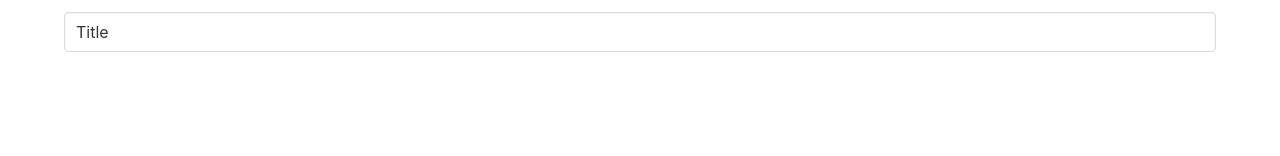
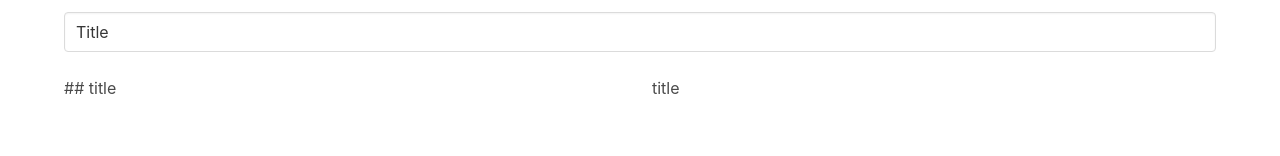
Before and after one commit to tomimandalap/vue3-typescript, a Vue app: page /posts/new in a window 1280 px wide. Shown: the part 144-300 px from the top of the page. Built offline with nearby package versions, Linux system fonts and the light colour scheme.

Commit message:
feat: install marked

```diff
--- a/package.json
+++ b/package.json
@@ -13,9 +13,11 @@
     "@types/cors": "2.8",
     "@types/express": "4.17",
     "@types/luxon": "^2.3.1",
+    "@types/marked": "^4.0.3",
     "cors": "2.8",
     "express": "4.17",
     "luxon": "^3.2.1",
+    "marked": "^4.0.3",
     "pinia": "^2.0.14",
     "ts-node": "^10.9.1",
     "vue": "^3.2.45",
--- a/src/components/PostWriter.vue
+++ b/src/components/PostWriter.vue
@@ -1,12 +1,50 @@
 <script setup lang="ts">
-import { ref } from "vue";
+import { ref, onMounted, watch } from "vue";
 import { TimeLinePost } from "../data/posts";
+import { marked } from "marked";
 
 const props = defineProps<{
   post: TimeLinePost;
 }>();
 
 const title = ref(props.post.title);
+const content = ref(props.post.markdown);
+const html = ref("");
+const contentEditable = ref<HTMLDivElement>();
+
+const handleInput = () => {
+  if (!contentEditable.value) {
+    throw Error("ContenEditable DOM node was not found");
+  }
+
+  content.value = contentEditable.value.innerText;
+};
+
+// watchEffect(() => {
+//   marked.parse(content.value, (err, parseResult) => {
+//     html.value = parseResult;
+//   });
+// });
+
+watch(
+  content,
+  (newContent) => {
+    marked.parse(newContent, (err, parseResult) => {
+      html.value = parseResult;
+    });
+  },
+  {
+    immediate: true,
+  }
+);
+
+onMounted(() => {
+  if (!contentEditable.value) {
+    throw Error("ContenEditable DOM node was not found");
+  }
+
+  contentEditable.value.innerText = content.value;
+});
 </script>
 
 <template>
@@ -18,4 +56,13 @@
       </div>
     </div>
   </div>
+
+  <div class="columns">
+    <div class="column">
+      <div contenteditable ref="contentEditable" @input="handleInput" />
+    </div>
+    <div class="column">
+      <div v-html="html"></div>
+    </div>
+  </div>
 </template>
--- a/src/data/posts.ts
+++ b/src/data/posts.ts
@@ -4,6 +4,7 @@
   id: string;
   title: string;
   created: string;
+  markdown: string;
 }
 
 export interface TimeLinePost extends Omit<Post, "created"> {
@@ -14,16 +15,19 @@
   id: "1",
   title: "Today",
   created: DateTime.now().toISO(),
+  markdown: "",
 };
 
 export const thisWeek: Post = {
   id: "2",
   title: "This Week",
   created: DateTime.now().minus({ days: 5 }).toISO(),
+  markdown: "",
 };
 
 export const thisMonth: Post = {
   id: "3",
   title: "This Month",
   created: DateTime.now().minus({ week: 3 }).toISO(),
+  markdown: "",
 };
--- a/src/views/NewPost.vue
+++ b/src/views/NewPost.vue
@@ -7,6 +7,7 @@
   id: "-1",
   title: "Title",
   created: DateTime.now(),
+  markdown: "## title",
 };
 </script>
 
```
Also changed, not shown: 1 other file (tests, documents, lock files or other folders).
